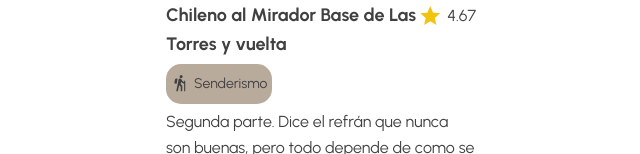
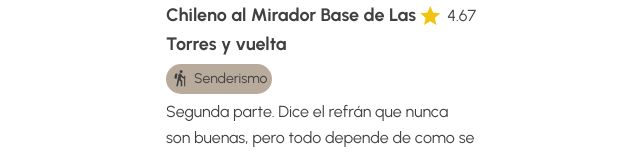
Before and after one commit to IIC3585-2024/vue-group-04, a Vue app: page /trails/1 in a window 1280 px wide. Shown: the part 368-522 px from the top of the page, without its empty margins (319-959 px from the left). Built offline with nearby package versions, Linux system fonts and the light colour scheme; data requests are answered from the project's data file.

Commit message:
fix: corregir padding del badge

```diff
--- a/src/components/Badge.vue
+++ b/src/components/Badge.vue
@@ -20,7 +20,7 @@ defineProps<{
   gap: var(--spacing-1);
   align-items: center;
   background-color: var(--color-secondary);
-  padding: var(--spacing-1);
+  padding: 0 var(--spacing-1) 0 var(--spacing-1);
   border-radius: var(--border-radius-3);
   font-size: var(--font-size-sm);
 
```
